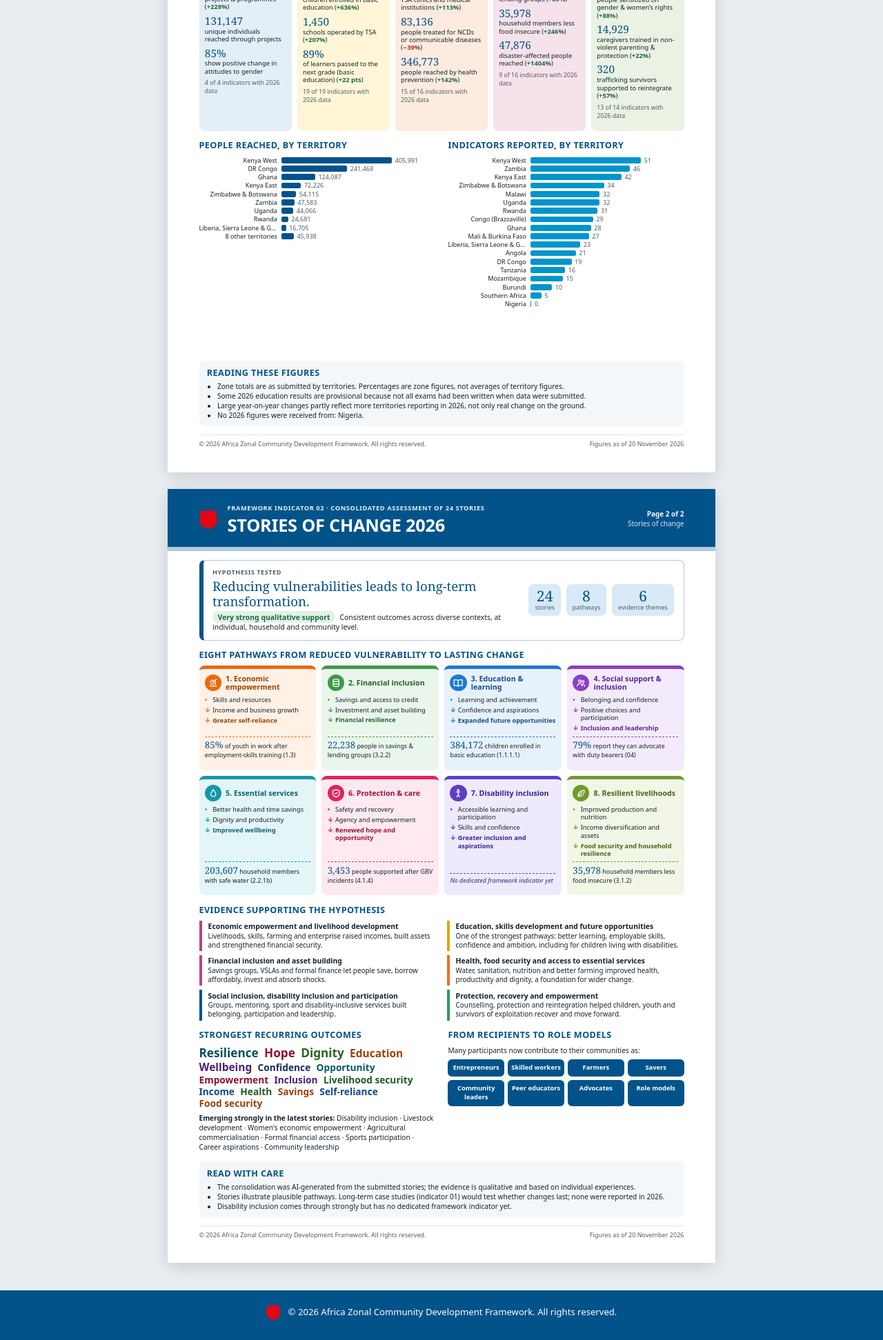
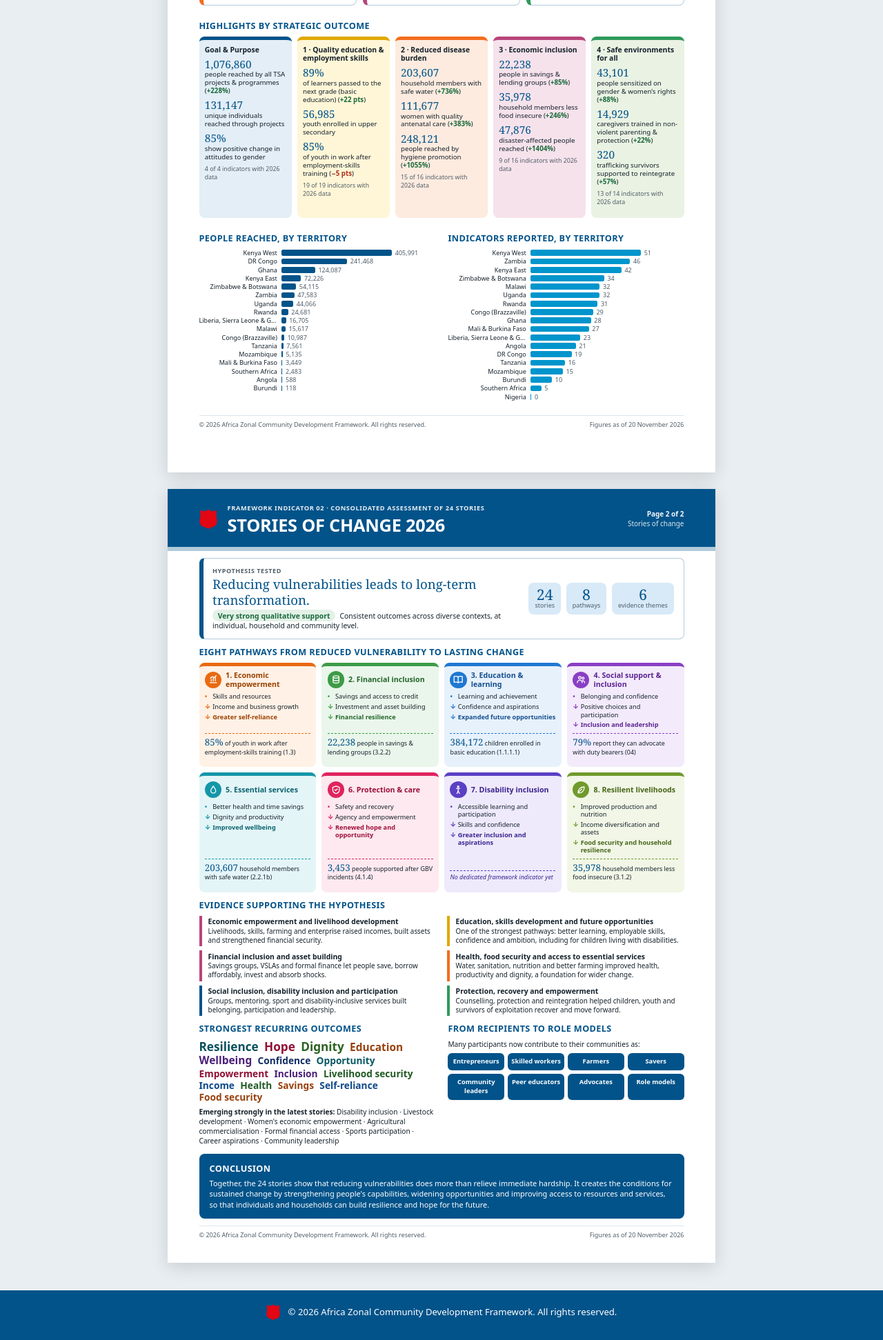
Before and after one commit to Africa-Zonal-Community-Development/framework-dashboard, a plain HTML site: page summary.html in a window 1280 px wide. Shown: the part 562-2505 px from the top of the page at 69% size. Drawn offline with Linux system fonts and the light colour scheme; no server answers.

Commit message:
Summary: remove caution boxes, add headline figures and conclusion
Co-Authored-By: Claude Opus 5.5 <noreply@anthropic.com>
Claude-Session: https://claude.ai/code/session_01SpdfbBjuUx7uZauULKfghS

```diff
--- a/admin.html
+++ b/admin.html
@@ -8,8 +8,8 @@
   <meta name="robots" content="noindex, nofollow">
   <title>Admin console — AZF Framework Dashboard</title>
   <link rel="icon" href="assets/img/tsa-shield.png">
-  <link rel="stylesheet" href="assets/css/style.css?v=20261120l">
-  <link rel="stylesheet" href="assets/css/admin.css?v=20261120l">
+  <link rel="stylesheet" href="assets/css/style.css?v=20261120m">
+  <link rel="stylesheet" href="assets/css/admin.css?v=20261120m">
 </head>
 <body class="admin">
   <a class="skip-link" href="#main">Skip to main content</a>
@@ -245,7 +245,7 @@
   </footer>
 
   <script src="assets/vendor/supabase-2.119.2.min.js"></script>
-  <script src="assets/js/config.js?v=20261120l"></script>
-  <script src="assets/js/admin.js?v=20261120l"></script>
+  <script src="assets/js/config.js?v=20261120m"></script>
+  <script src="assets/js/admin.js?v=20261120m"></script>
 </body>
 </html>
--- a/assets/css/summary.css
+++ b/assets/css/summary.css
@@ -106,3 +106,10 @@
 .s-themes { list-style: none; margin: 0; padding: 0; display: grid; grid-template-columns: 1fr 1fr; gap: 1.6mm 4mm; }
 .s-themes li { border-left: 1.2mm solid var(--c); padding: .6mm 0 .6mm 2.4mm; font-size: 7.4pt; line-height: 1.32; }
 .s-themes b { display: block; font-size: 7.8pt; color: var(--ink); }
+.s-concl { background: var(--navy); color: #fff; border-radius: 2mm; padding: 3.4mm 4mm; margin-top: auto; }
+.s-concl h2 { color: #fff; margin-bottom: 1.2mm; }
+.s-concl p { margin: 0 0 1.6mm; font-size: 8.2pt; line-height: 1.42; }
+.s-concl p:last-child { margin-bottom: 0; }
+.sheet:first-of-type { gap: 5.6mm; }
+.sheet:first-of-type .s-oc li { font-size: 7.3pt; }
+.sheet:last-of-type { gap: 2.6mm; }
--- a/assets/js/summary.js
+++ b/assets/js/summary.js
@@ -5,8 +5,8 @@
   var SC = window.AZF_STORIES;
   var OC = {
     P: { name: 'Goal & Purpose', c: '#02538A', x: '#E3EEF6', keys: ['05', '05a', '03'] },
-    '1': { name: '1 · Quality education & employment skills', c: '#E0A800', x: '#FFF6D7', keys: ['1.1.1.1', '1.1.2', '1.1.1'] },
-    '2': { name: '2 · Reduced disease burden', c: '#F46D1D', x: '#FDEBDF', keys: ['2.1.6', '2.1.4', '2.1.1'] },
+    '1': { name: '1 · Quality education & employment skills', c: '#E0A800', x: '#FFF6D7', keys: ['1.1.1', '1.2.1.1', '1.3'] },
+    '2': { name: '2 · Reduced disease burden', c: '#F46D1D', x: '#FDEBDF', keys: ['2.2.1b', '2.1.5', '2.2.3'] },
     '3': { name: '3 · Economic inclusion', c: '#B8457A', x: '#F6E2EB', keys: ['3.2.2', '3.1.2', '3.3.1'] },
     '4': { name: '4 · Safe environments for all', c: '#2E9A5B', x: '#EAF2E3', keys: ['4.1.5', '4.1.1', '4.2.4'] }
   };
@@ -14,7 +14,7 @@
     '05': 'people reached by all TSA projects & programmes', '05a': 'unique individuals reached through projects',
     '03': 'show positive change in attitudes to gender', '04': 'report they can advocate with duty bearers',
     '1.1.2': 'schools operated by TSA', '1.1.1.1': 'children enrolled in basic education', '1.2.1.1': 'youth enrolled in upper secondary', '1.1.1': 'of learners passed to the next grade (basic education)', '1.3': 'of youth in work after employment-skills training',
-    '2.1.1': 'people reached by health prevention', '2.1.6': 'TSA clinics and medical institutions', '2.1.4': 'people treated for NCDs or communicable diseases', '2.2.1b': 'household members with safe water', '2.1.5': 'women with quality antenatal care',
+    '2.1.1': 'people reached by health prevention', '2.1.6': 'TSA clinics and medical institutions', '2.1.4': 'people treated for NCDs or communicable diseases', '2.2.1b': 'household members with safe water', '2.1.5': 'women with quality antenatal care', '2.2.3': 'people reached by hygiene promotion',
     '3.2.2': 'people in savings & lending groups', '3.1.2': 'household members less food insecure', '3.3.1': 'disaster-affected people reached',
     '4.1.5': 'people sensitized on gender & women\u2019s rights', '4.1.1': 'caregivers trained in non-violent parenting & protection', '4.2.4': 'trafficking survivors supported to reintegrate',
     '3.2.1': 'household members able to meet essential needs', '1.2.2': 'of trainees completed vocational courses', '4.1.4': 'people supported after GBV incidents',
@@ -22,8 +22,10 @@
   };
   function lab(d) { return SHORT[d.key] || d.indicator.replace(/^# of |^Number of /, '').replace(/^% of /, '% '); }
   var KPIS = [['05', 'P', 'Individuals reached through all TSA projects & programmes'], ['05a', 'P', 'Unique individuals reached through projects (new in 2026)'],
-    ['1.1.2', '1', 'Schools operated by TSA'], ['2.1.1', '2', 'People reached by health prevention measures'],
-    ['3.2.2', '3', 'People in savings & lending groups / entrepreneurship'], ['4.1.5', '4', "People sensitized on gender issues & women's rights"]];
+    ['1.1.2', '1', 'Schools operated by TSA'], ['1.1.1.1', '1', 'Children enrolled in basic education in TSA schools'],
+    ['2.1.6', '2', 'TSA clinics and medical institutions'], ['2.1.4', '2', 'People treated for NCDs or communicable diseases'],
+    ['2.1.1', '2', 'People reached by health prevention measures'], ['3.2.2', '3', 'People in savings & lending groups / entrepreneurship'],
+    ['4.1.5', '4', "People sensitized on gender issues & women's rights"]];
 
   function el(tag, attrs, kids) {
     var e = document.createElement(tag);
@@ -94,21 +96,11 @@
     }
     var reach = D.results.filter(function (r) { return r.key === '05' && r.value != null; })
       .sort(function (a, b) { return b.value - a.value; }).map(function (r) { return { n: tty[r.tty], v: r.value }; });
-    var top = reach.slice(0, 9), rest = reach.slice(9);
-    if (rest.length) top.push({ n: rest.length + ' other territories', v: rest.reduce(function (s, r) { return s + r.v; }, 0) });
-    bars('s-reach', top, '#02538A');
+    bars('s-reach', reach, '#02538A');
     var cov = D.territories.map(function (t) { return { n: t.territory, v: vals.filter(function (r) { return r.tty === t.tty; }).length }; })
       .sort(function (a, b) { return b.v - a.v; });
     bars('s-cov', cov, '#0095CC');
 
-    var notes = $('s-notes1'); notes.textContent = '';
-    var noData = D.territories.filter(function (t) { return !vals.some(function (r) { return r.tty === t.tty; }); }).map(function (t) { return t.territory; });
-    [
-      'Zone totals are as submitted by territories. Percentages are zone figures, not averages of territory figures.',
-      'Some 2026 education results are provisional because not all exams had been written when data were submitted.',
-      'Large year-on-year changes partly reflect more territories reporting in 2026, not only real change on the ground.',
-      noData.length ? 'No 2026 figures were received from: ' + noData.join(', ') + '.' : null
-    ].forEach(function (t) { if (t) notes.appendChild(el('li', { text: t })); });
   }
 
   function page2(D) {
--- a/summary.html
+++ b/summary.html
@@ -8,8 +8,8 @@
   <meta name="description" content="Two-page summary of the Africa Zonal Community Development Framework 2026 results and stories of change.">
   <title>2-page summary — AZF Framework Results 2026</title>
   <link rel="icon" href="assets/img/tsa-shield.png">
-  <link rel="stylesheet" href="assets/css/style.css?v=20261120l">
-  <link rel="stylesheet" href="assets/css/summary.css?v=20261120l">
+  <link rel="stylesheet" href="assets/css/style.css?v=20261120m">
+  <link rel="stylesheet" href="assets/css/summary.css?v=20261120m">
 </head>
 <body class="summary-page">
   <a class="skip-link" href="#main">Skip to main content</a>
@@ -63,11 +63,6 @@
         </section>
       </div>
 
-      <section class="s-note" aria-labelledby="s-note1-h">
-        <h2 id="s-note1-h">Reading these figures</h2>
-        <ul id="s-notes1"></ul>
-      </section>
-
       <footer class="sh-foot">
         <span>© 2026 Africa Zonal Community Development Framework. All rights reserved.</span>
         <span id="s-stamp1"></span>
@@ -118,14 +113,9 @@
           <ul class="s-roles" id="s-roles"></ul>
         </section>
       </div>
-
-      <section class="s-note" aria-labelledby="s-note2-h">
-        <h2 id="s-note2-h">Read with care</h2>
-        <ul>
-          <li>The consolidation was AI-generated from the submitted stories; the evidence is qualitative and based on individual experiences.</li>
-          <li>Stories illustrate plausible pathways. Long-term case studies (indicator 01) would test whether changes last; none were reported in 2026.</li>
-          <li>Disability inclusion comes through strongly but has no dedicated framework indicator yet.</li>
-        </ul>
+      <section class="s-concl" aria-labelledby="s-concl-h">
+        <h2 id="s-concl-h">Conclusion</h2>
+        <p>Together, the 24 stories show that reducing vulnerabilities does more than relieve immediate hardship. It creates the conditions for sustained change by strengthening people's capabilities, widening opportunities and improving access to resources and services, so that individuals and households can build resilience and hope for the future.</p>
       </section>
 
       <footer class="sh-foot">
@@ -143,11 +133,11 @@
     </div>
   </footer>
 
-  <script src="assets/js/share.js?v=20261120l" defer></script>
-  <script src="assets/js/config.js?v=20261120l"></script>
-  <script src="data/azf-data.js?v=20261120l"></script>
-  <script src="assets/js/data-loader.js?v=20261120l"></script>
-  <script src="assets/js/stories-content.js?v=20261120l"></script>
-  <script src="assets/js/summary.js?v=20261120l"></script>
+  <script src="assets/js/share.js?v=20261120m" defer></script>
+  <script src="assets/js/config.js?v=20261120m"></script>
+  <script src="data/azf-data.js?v=20261120m"></script>
+  <script src="assets/js/data-loader.js?v=20261120m"></script>
+  <script src="assets/js/stories-content.js?v=20261120m"></script>
+  <script src="assets/js/summary.js?v=20261120m"></script>
 </body>
 </html>
```
Also changed, not shown: index.html (+6 -6 lines), stories.html (+8 -8 lines), 1 other file.
